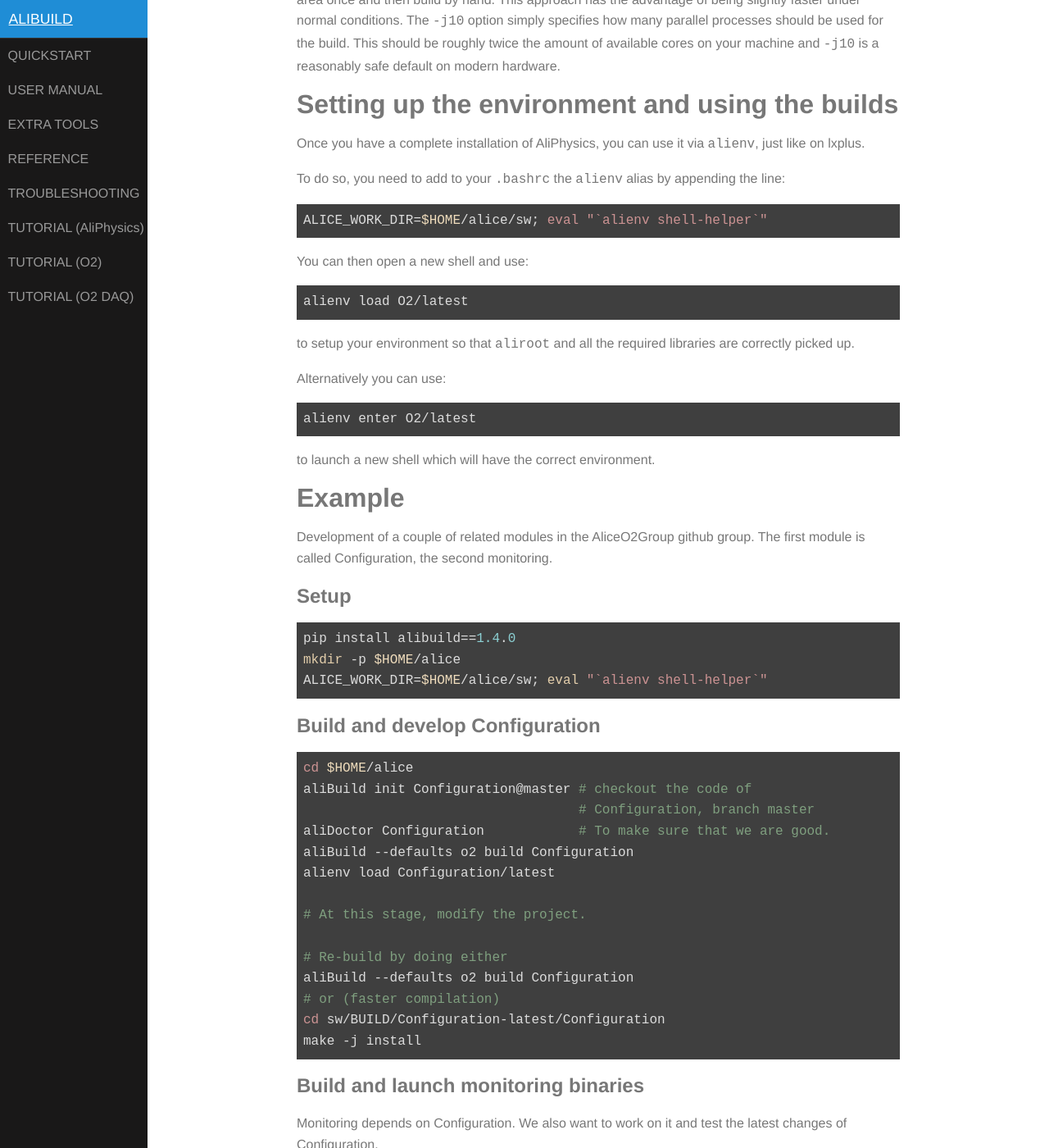
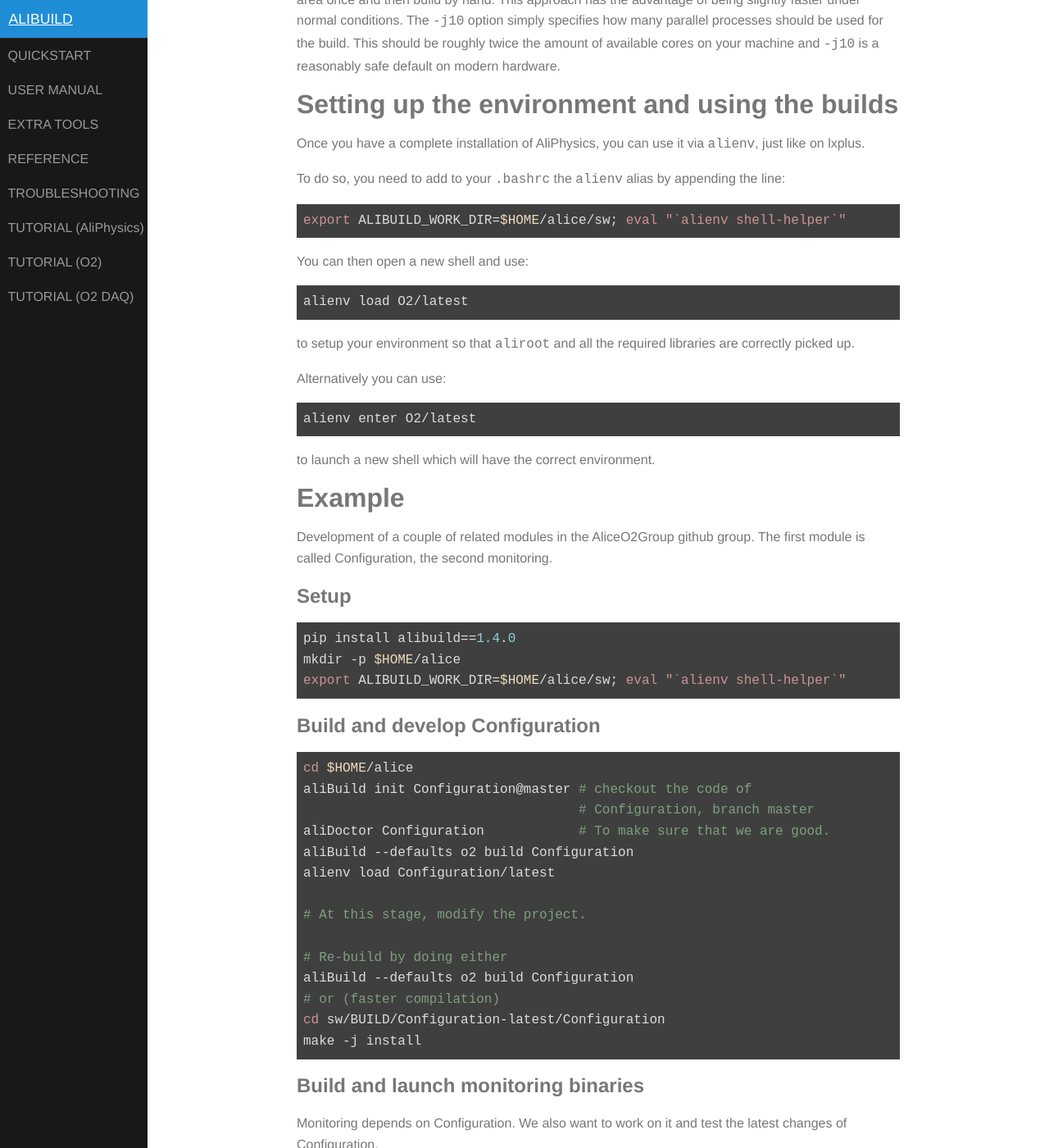
Before and after one commit to alisw/alibuild, a Jekyll site: the page built from docs/o2-tutorial.markdown, in a window 1280 px wide and 1400 px high, scrolled down 3220 px. Shown: the whole window at 82% size. Built offline with Jekyll 4.4.1, drawn with Linux system fonts in a browser that asks for light colours.

Commit message:
Honor ALIBUILD_WORK_DIR to set location of "sw"
* Honored by `alienv` and `aliBuild`
* Support for `ALICE_WORK_DIR` (backward compatibility)
* Doc updated too

```diff
--- a/docs/o2-daq-tutorial.markdown
+++ b/docs/o2-daq-tutorial.markdown
@@ -184,7 +184,7 @@
 
 To use the software you need to load the environment. First add this line to your .bashrc:
 
-    ALICE_WORK_DIR=$HOME/alice/sw; eval "`alienv shell-helper`"
+    export ALIBUILD_WORK_DIR=$HOME/alice/sw; eval "`alienv shell-helper`"
 
 Then execute:
 
--- a/docs/o2-tutorial.markdown
+++ b/docs/o2-tutorial.markdown
@@ -164,7 +164,7 @@
 To do so, you need to add to your `.bashrc` the `alienv` alias by
 appending the line:
 
-    ALICE_WORK_DIR=$HOME/alice/sw; eval "`alienv shell-helper`"
+    export ALIBUILD_WORK_DIR=$HOME/alice/sw; eval "`alienv shell-helper`"
 
 You can then open a new shell and use:
 
@@ -186,7 +186,7 @@
 ## Setup
     pip install alibuild==1.4.0
     mkdir -p $HOME/alice
-    ALICE_WORK_DIR=$HOME/alice/sw; eval "`alienv shell-helper`"
+    export ALIBUILD_WORK_DIR=$HOME/alice/sw; eval "`alienv shell-helper`"
 
 ## Build and develop Configuration
     cd $HOME/alice
--- a/docs/tutorial.markdown
+++ b/docs/tutorial.markdown
@@ -157,7 +157,7 @@
 To do so, you need to add to your `.bashrc` the `alienv` alias by
 appending the line:
 
-    ALICE_WORK_DIR=$HOME/alice/sw; eval "`alienv shell-helper`"
+    export ALIBUILD_WORK_DIR=$HOME/alice/sw; eval "`alienv shell-helper`"
 
 You can then open a new shell and use:
 
```
Also changed, not shown: alibuild_helpers/args.py (+6 -3 lines), 1 other file.
